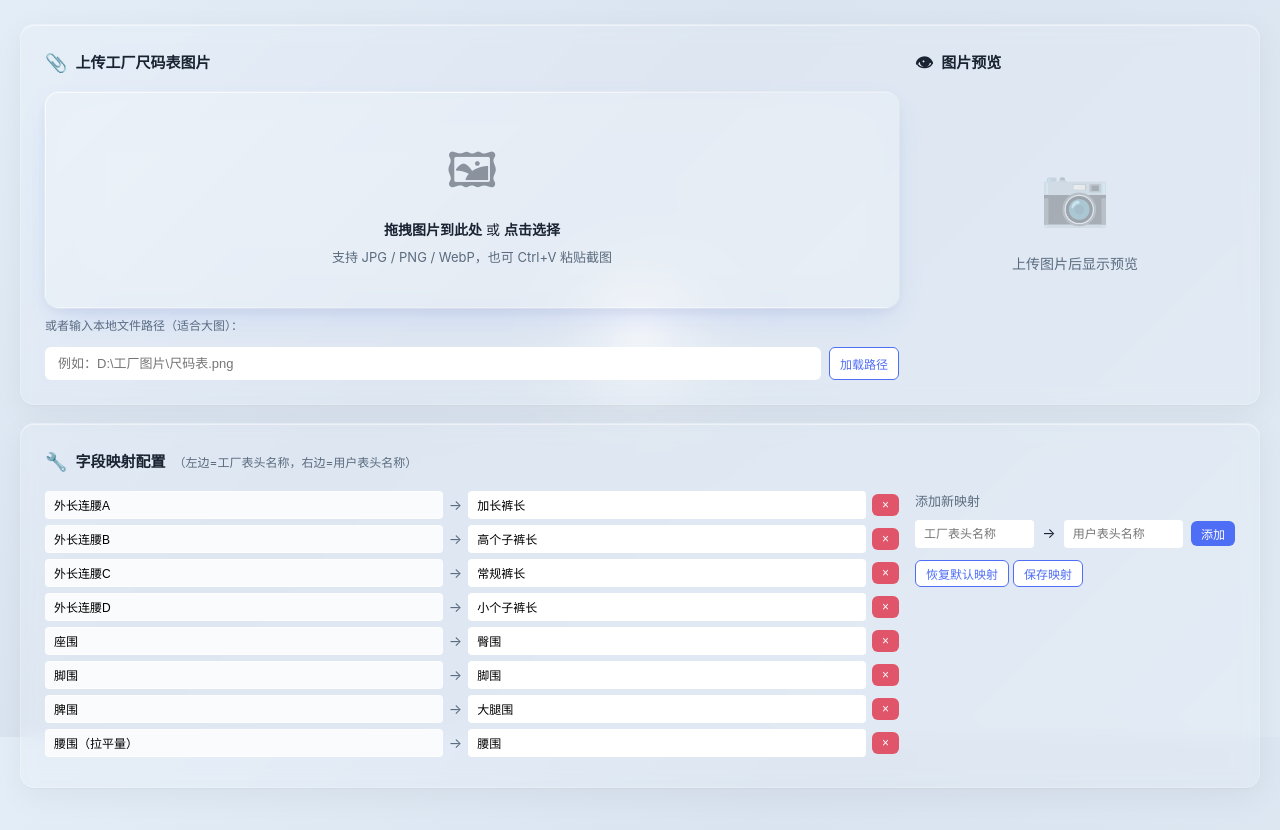
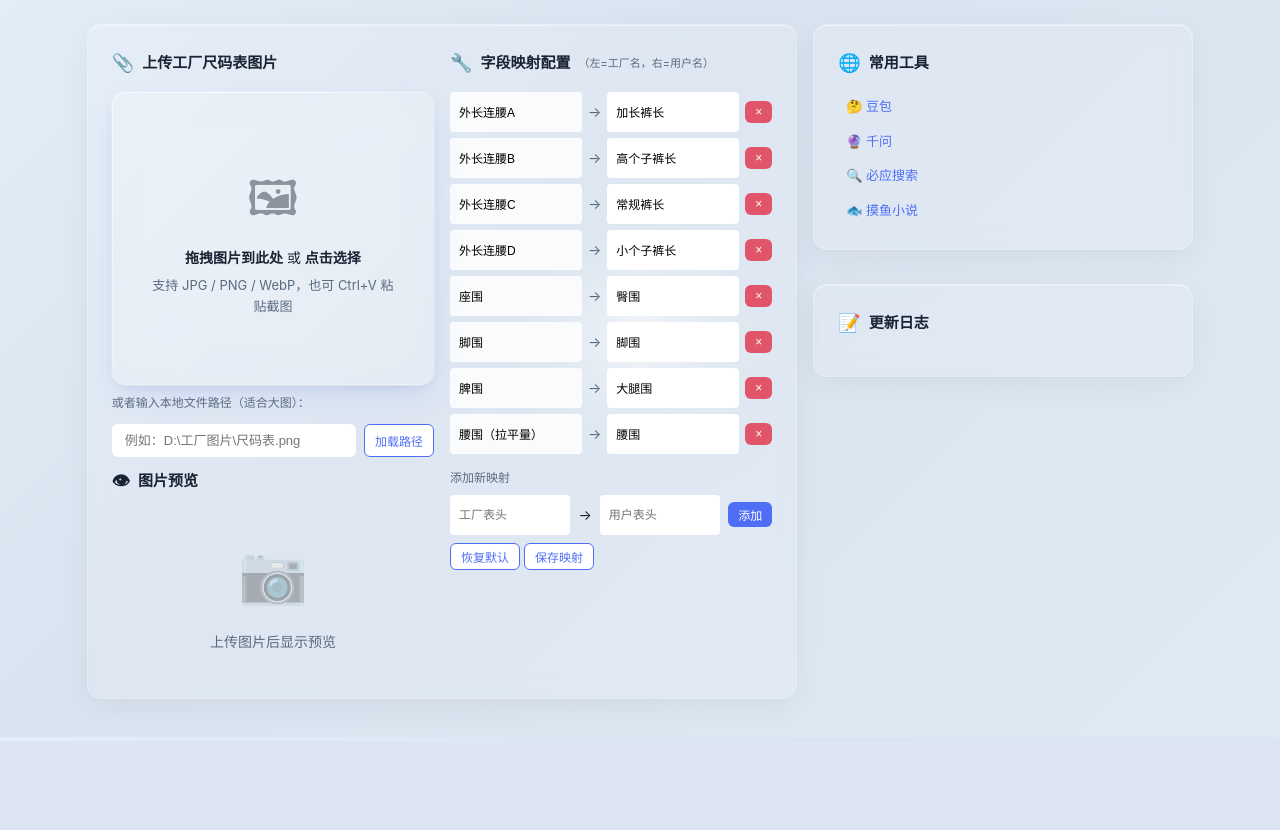
Before and after one commit to Emotion04/Sizeflow, a Flask app: page / in a window 1280 px wide. Shown: the part 63-893 px from the top of the page. After the commit the page ends 765 px from the top, so only its background shows below. Run offline with Flask 3, Linux system fonts and the light colour scheme; data that the repository does not hold is empty; some libraries are stand-ins or nearby versions.

Commit message:
Canary 3.0: UI重构 + 侧边栏 + 更新日志 + 映射配置优化
- 上传卡片与字段映射合并为一行，flex布局左右排列
- 新增右侧侧边栏：常用工具(豆包/千问/必应/摸鱼小说) + 更新日志卡片
- 更新日志自动读取git commit，默认展示3条可展开
- 映射输入框统一高度40px，添加新映射框160px
- 上传区高度增至1.7倍，容器占屏88%
- 移动端适配保留纵向排列

Co-Authored-By: Claude Opus 4.7 <noreply@anthropic.com>

```diff
--- a/server.py
+++ b/server.py
@@ -392,6 +392,29 @@ def bing_wallpaper():
         return jsonify({"error": "Bing 壁纸获取失败"}), 502
 
 
+@app.route("/api/changelog", methods=["GET"])
+def api_changelog():
+    """返回最近 git commit 记录"""
+    import subprocess
+    try:
+        result = subprocess.run(
+            ["git", "log", "-20", "--pretty=format:%h|%s|%ar"],
+            stdout=subprocess.PIPE, stderr=subprocess.PIPE,
+            timeout=5, cwd=APP_DIR
+        )
+        output = result.stdout.decode("utf-8", errors="replace") if result.stdout else ""
+        if result.returncode != 0 or not output:
+            return jsonify({"success": False, "error": "git log failed"})
+        commits = []
+        for line in output.strip().split("\n"):
+            if not line: continue
+            parts = line.split("|", 2)
+            if len(parts) == 3:
+                commits.append({"hash": parts[0], "msg": parts[1], "date": parts[2]})
+        return jsonify({"success": True, "commits": commits})
+    except Exception as e:
+        return jsonify({"success": False, "error": str(e)})
+
 # ---- Startup ----
 
 def open_browser():
--- a/templates/index.html
+++ b/templates/index.html
@@ -54,7 +54,30 @@ header {
 }
 header h1 { font-size:18px; font-weight:700; letter-spacing:-.3px; }
 header .ver { font-size:11px; opacity:.5; font-weight:500; }
-.container { max-width:1300px; margin:0 auto; padding:24px 20px; }
+.container { max-width:88%; margin:0 auto; padding:24px 10px; }
+/* main + sidebar layout */
+.main-row { display:flex; gap:16px; align-items:flex-start; }
+.main-left { flex:1; min-width:0; }
+.sidebar-card { flex:0 0 380px; }
+/* upload + mapping merged card */
+.upload-mapping-row { display:flex; gap:16px; min-width:0; }
+.upload-mapping-row > .upload-col { flex:1; min-width:220px; }
+.upload-mapping-row > .mapping-col { flex:1; min-width:240px; }
+.mapping-input-short { width:160px !important; height:40px; font-size:15px; flex:0 0 auto; }
+.mapping-row input { height:40px; font-size:15px; }
+.add-mapping input { height:40px; font-size:15px; }
+.mapping-row { margin-bottom:12px; }
+/* sidebar links */
+.sidebar-links { display:flex; flex-direction:column; gap:6px; }
+.sidebar-links a { color:var(--primary); text-decoration:none; font-size:13px; padding:4px 8px; border-radius:6px; transition:background .15s; }
+.sidebar-links a:hover { background:rgba(79,110,246,.08); }
+@media (max-width:1000px) {
+  .main-row { flex-direction:column; }
+  .main-left { flex:auto; }
+  .sidebar-card { min-width:auto; }
+  .upload-mapping-row { flex-direction:column; }
+  .upload-mapping-row > .upload-col, .upload-mapping-row > .mapping-col { min-width:auto; }
+}
 .card {
   background: rgba(255,255,255,.1);
   backdrop-filter:blur(8px); -webkit-backdrop-filter:blur(8px);
@@ -81,7 +104,7 @@ header .ver { font-size:11px; opacity:.5; font-weight:500; }
   background: rgba(255, 255, 255, 0.16);
   border: none;
   border-radius: var(--radius);
-  padding: 40px;
+  padding: 68px 40px;
   text-align: center;
   cursor: pointer;
   transition: all 0.25s cubic-bezier(0.4, 0, 0.2, 1);
@@ -201,7 +224,7 @@ header .ver { font-size:11px; opacity:.5; font-weight:500; }
 .preview-wrap .clear-img { position:absolute; top:8px; right:8px; background:rgba(0,0,0,.5); color:#fff; border:none; border-radius:50%; width:28px; height:28px; cursor:pointer; font-size:14px; line-height:28px; }
 
 /* mapping panel */
-.mapping-list { max-height:420px; overflow-y:auto; overflow-x:hidden; min-width:0; }
+.mapping-list { overflow-x:hidden; min-width:0; }
 .mapping-row { display:flex; gap:6px; align-items:center; margin-bottom:6px; min-width:0; }
 .mapping-row span.arrow { color:var(--text2); flex:0 0 auto; }
 .mapping-row input { flex:1; min-width:0; width:0; padding:6px 8px; border:1px solid var(--border); border-radius:4px; font-size:12px; outline:none; }
@@ -337,7 +360,12 @@ td.cell-selected, th.cell-selected { background:rgba(79,110,246,.18); outline:1p
   .card { padding:14px; margin-bottom:10px; }
   .card-title { font-size:13px; }
   .two-col { grid-template-columns:1fr; }
-  .upload-zone { padding:24px 12px; }
+  .main-row { flex-direction:column; }
+  .main-left { flex:auto; }
+  .sidebar-card { min-width:auto; }
+  .upload-mapping-row { flex-direction:column; }
+  .upload-mapping-row > .upload-col, .upload-mapping-row > .mapping-col { min-width:auto; }
+  .upload-zone { padding:24px 16px; }
   .upload-zone .icon { font-size:32px; }
   table { font-size:11px; }
   th, td { padding:6px 8px; }
@@ -383,10 +411,14 @@ td.cell-selected, th.cell-selected { background:rgba(79,110,246,.18); outline:1p
     <button class="btn-update-close" id="btnCloseUpdate">&times;</button>
   </div>
 
-  <!-- Upload Section -->
+  <!-- Main Row: Upload+Mapping (left 75%) + Sidebar (right 25%) -->
+  <div class="main-row">
+
+    <div class="main-left">
       <div class="card" id="uploadCard">
-    <div class="two-col">
-      <div>
+        <div class="upload-mapping-row">
+          <!-- Upload Zone -->
+          <div class="upload-col">
             <div class="card-title"><span class="icon">&#128206;</span>上传工厂尺码表图片</div>
             <div class="upload-zone" id="dropZone">
               <div class="icon">&#128444;</div>
@@ -401,12 +433,10 @@ td.cell-selected, th.cell-selected { background:rgba(79,110,246,.18); outline:1p
               <input type="text" id="filePathInput" placeholder="例如：D:\工厂图片\尺码表.png">
               <button class="btn btn-outline btn-sm" id="loadPathBtn">加载路径</button>
             </div>
-      </div>
-
-      <!-- Preview -->
-      <div>
+            <!-- Preview (moved below upload zone) -->
+            <div style="margin-top:10px;">
               <div class="card-title"><span class="icon">&#128065;</span>图片预览</div>
-        <div class="empty-state" id="noPreview">
+              <div class="empty-state" id="noPreview" style="padding:20px 0;">
                 <div class="icon">&#128247;</div>
                 <div>上传图片后显示预览</div>
               </div>
@@ -416,32 +446,49 @@ td.cell-selected, th.cell-selected { background:rgba(79,110,246,.18); outline:1p
               </div>
             </div>
           </div>
-  </div>
-
-  <!-- Mapping Config -->
-  <div class="card" id="mappingCard">
+
+          <!-- Mapping Config (moved to right of upload) -->
+          <div class="mapping-col">
             <div class="card-title">
               <span class="icon">&#128295;</span>字段映射配置
-      <span style="font-size:12px;color:var(--text2);font-weight:400;">
-        （左边=工厂表头名称，右边=用户表头名称）
-      </span>
-    </div>
-    <div class="two-col">
+              <span style="font-size:11px;color:var(--text2);font-weight:400;">（左=工厂名，右=用户名）</span>
+            </div>
             <div class="mapping-list" id="mappingList"></div>
-      <div>
-        <div style="font-size:13px;color:var(--text2);margin-bottom:6px;">添加新映射</div>
-        <div class="add-mapping">
-          <input type="text" id="newKey" placeholder="工厂表头名称">
+            <div style="margin-top:8px;font-size:12px;color:var(--text2);">添加新映射</div>
+            <div class="add-mapping" style="flex-wrap:wrap;">
+              <input type="text" id="newKey" placeholder="工厂表头" class="mapping-input-short">
               <span class="arrow">&rarr;</span>
-          <input type="text" id="newVal" placeholder="用户表头名称">
+              <input type="text" id="newVal" placeholder="用户表头" class="mapping-input-short">
               <button class="btn btn-primary btn-sm" id="addMappingBtn">添加</button>
             </div>
-        <div style="margin-top:12px;">
-          <button class="btn btn-outline btn-sm" id="resetMappingsBtn">恢复默认映射</button>
+            <div style="margin-top:8px;">
+              <button class="btn btn-outline btn-sm" id="resetMappingsBtn">恢复默认</button>
               <button class="btn btn-outline btn-sm" id="saveMappingsBtn">保存映射</button>
             </div>
           </div>
         </div>
+      </div>
+    </div>
+
+    <!-- Sidebar -->
+    <div style="display:flex;flex-direction:column;gap:16px;flex:0 0 380px;min-width:0;">
+      <div class="card">
+        <div class="card-title"><span class="icon">&#127760;</span>常用工具</div>
+        <div class="sidebar-links">
+          <a href="https://www.doubao.com" target="_blank">&#129300; 豆包</a>
+          <a href="https://tongyi.aliyun.com/qianwen" target="_blank">&#128302; 千问</a>
+          <a href="https://www.bing.com" target="_blank">&#128269; 必应搜索</a>
+          <a href="https://m.dushu.com/meiwen/random/" target="_blank">&#128031; 摸鱼小说</a>
+        </div>
+      </div>
+
+      <div class="card">
+        <div class="card-title"><span class="icon">&#128221;</span>更新日志</div>
+        <div id="changelogList" style="font-size:11px;color:var(--text2);line-height:1.6;"></div>
+        <button class="btn btn-outline btn-sm hidden" id="changelogMoreBtn" style="margin-top:4px;width:100%;">展开更多 ▾</button>
+      </div>
+    </div>
+
   </div>
 
   <!-- Action -->
@@ -587,7 +634,7 @@ let selectedColumns = new Set();  // 复选框选中的列索引
 
 // ======== Init ========
 async function init() {
-  await Promise.all([loadMappings(), loadModels(), loadKeyStatus(), loadTemplates(), loadWallpaperList(), checkAppUpdate()]);
+  await Promise.all([loadMappings(), loadModels(), loadKeyStatus(), loadTemplates(), loadWallpaperList(), checkAppUpdate(), loadChangelog()]);
   // 恢复上次壁纸，没有则随机选一张渐变纯色壁纸
   const wp = loadWallpaper();
   if (wp) {
@@ -648,6 +695,33 @@ async function loadModels() {
     });
   } catch (e) {
     toast('加载模型列表失败: ' + e.message, 'error');
+  }
+}
+
+let _allCommits = [];
+let _changelogExpanded = false;
+
+async function loadChangelog() {
+  try {
+    const r = await fetch('/api/changelog');
+    const d = await r.json();
+    if (!d.success) return;
+    _allCommits = d.commits;
+    renderChangelog();
+  } catch(e) {}
+}
+
+function renderChangelog() {
+  const list = document.getElementById('changelogList');
+  const btn = document.getElementById('changelogMoreBtn');
+  if (!list) return;
+  const show = _changelogExpanded ? _allCommits : _allCommits.slice(0, 3);
+  list.innerHTML = show.map(c =>
+    `<div style="margin-bottom:3px;"><b style="color:var(--text);">${esc(c.hash)}</b> <span style="opacity:.6;">${esc(c.date)}</span><br>${esc(c.msg)}</div>`
+  ).join('');
+  if (_allCommits.length > 3) {
+    btn.classList.remove('hidden');
+    btn.textContent = _changelogExpanded ? '收起 ▴' : `展开更多 ▾ (${_allCommits.length - 3}条)`;
   }
 }
 
@@ -778,6 +852,12 @@ function bindEvents() {
   // 选区复制按钮
   document.getElementById('copySelectionImgBtn').addEventListener('click', copySelectionAsImage);
   document.getElementById('copySelectionTextBtn').addEventListener('click', copySelectionAsText);
+
+  // 更新日志展开
+  document.getElementById('changelogMoreBtn').addEventListener('click', () => {
+    _changelogExpanded = !_changelogExpanded;
+    renderChangelog();
+  });
 
   // 导出列宽控制 — 拖动即时生效（直接改 iframe 的 <colgroup>）
   document.getElementById('exportColWidthSlider').addEventListener('input', function() {
```
Lines whose indentation alone changed are shown as unchanged.
